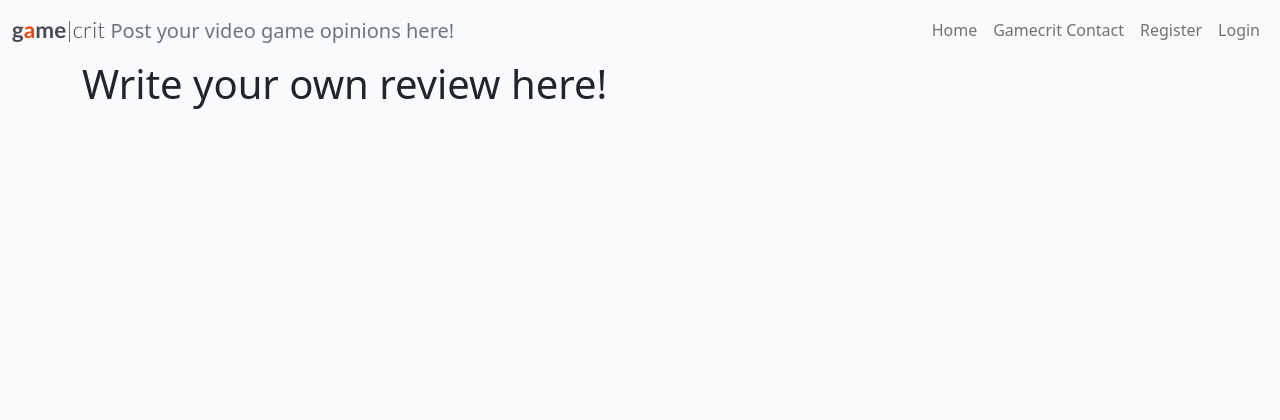
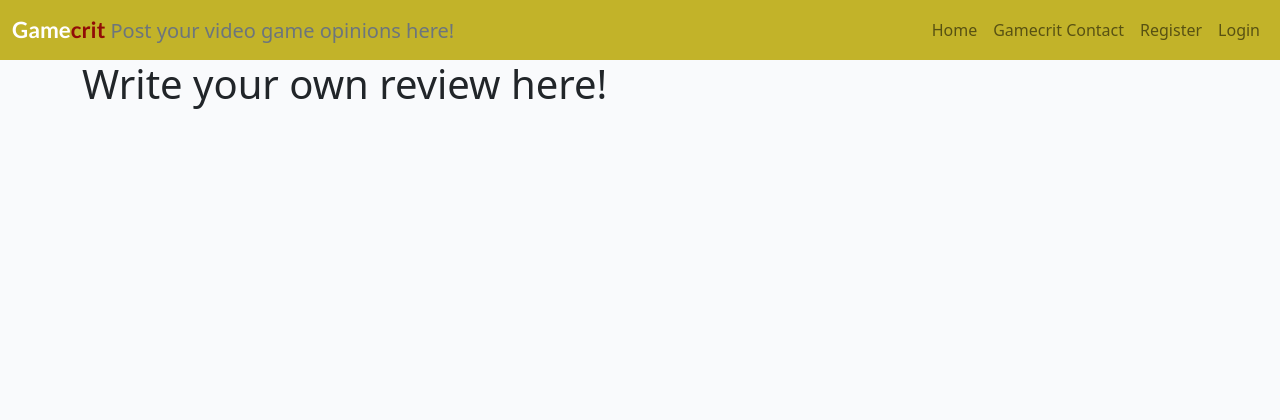
Before and after one commit to FlorianS4/project_4_django, a Django app: page /addgamecritpost/ in a window 1280 px wide. Shown: the top 420 px of the page. Run offline with Django 4.2, Linux system fonts and the light colour scheme; some libraries are stand-ins or nearby versions.

```diff
--- a/static/css/style.css
+++ b/static/css/style.css
@@ -1,12 +1,16 @@
-body {
-    background-color: #F9FAFC;
+body, .navbar-light {
+    background-color: #c2b329;
 }
 
 .brand {
     font-family: Lato, sans-serif;
     font-size: 1.4rem;
     font-weight: 700;
-    color: #4A4A4F;
+    color: #fff;
+}
+
+.red-crit {
+    color: rgb(145, 12, 7);
 }
 
 .red-o {
@@ -160,9 +164,17 @@ body {
     color: rgb(222, 146, 168);
 }
 
+#hide-text {
+    display: none;
+}
+
 @media screen and (min-width: 992px){
     #navbarText {
         display: flex;
         justify-content: flex-end;
     }
+
+    #hide-text {
+        display: unset;
+    }
 }
--- a/templates/base.html
+++ b/templates/base.html
@@ -36,9 +36,9 @@
     <!-- Navigation -->
     <nav class="navbar navbar-expand-lg navbar-light">
         <div class="container-fluid">
-            <a class="navbar-brand" href="{% url 'home' %}"><span class="brand">g<span class="red-o">a</span>me<span
-                        class="thin">|crit</span></span>
-                        <span class="navbar-text text-muted">
+            <a class="navbar-brand" href="{% url 'home' %}"><span class="brand">Game<span
+                        class="red-crit">crit</span></span>
+                        <span class="navbar-text text-muted" id="hide-text">
                             Post your video game opinions here!
                         </span>
                     </a>
```
